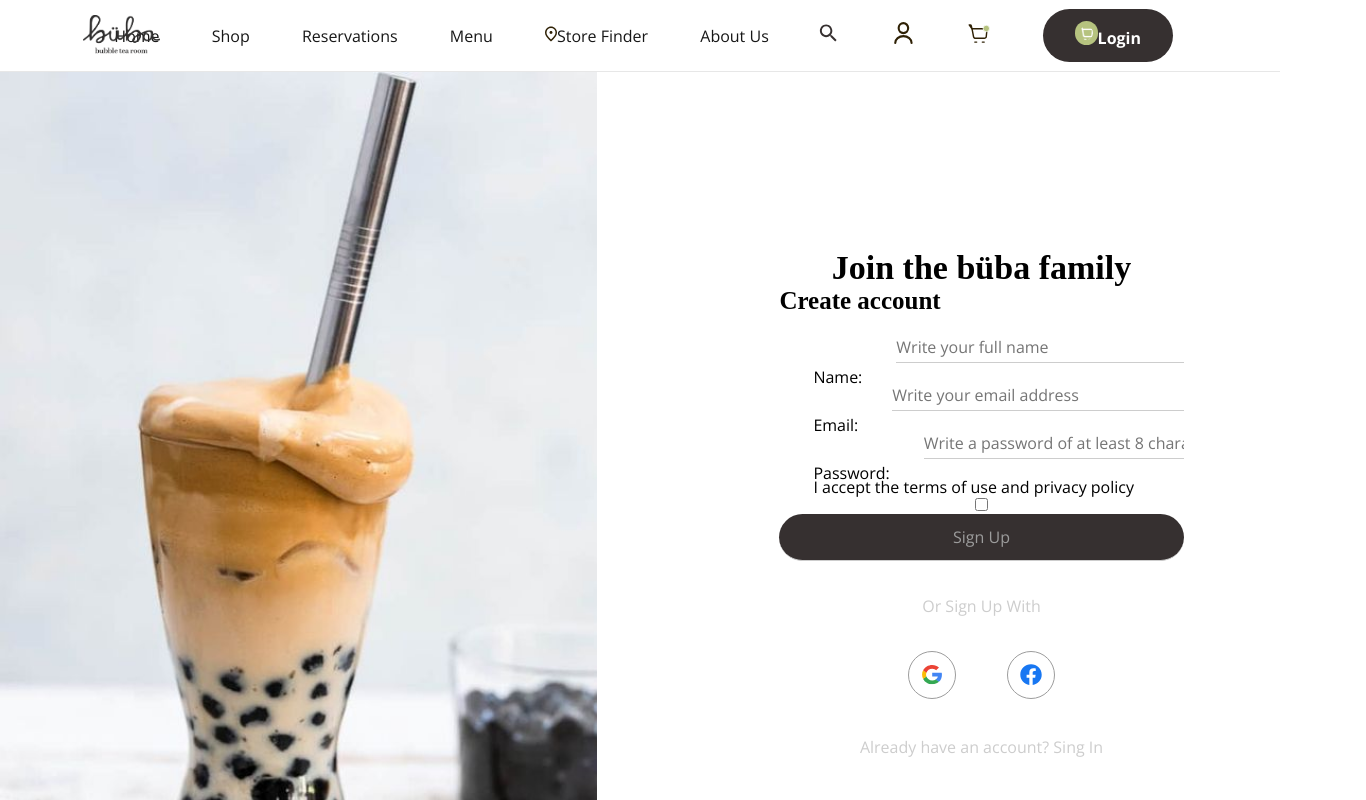
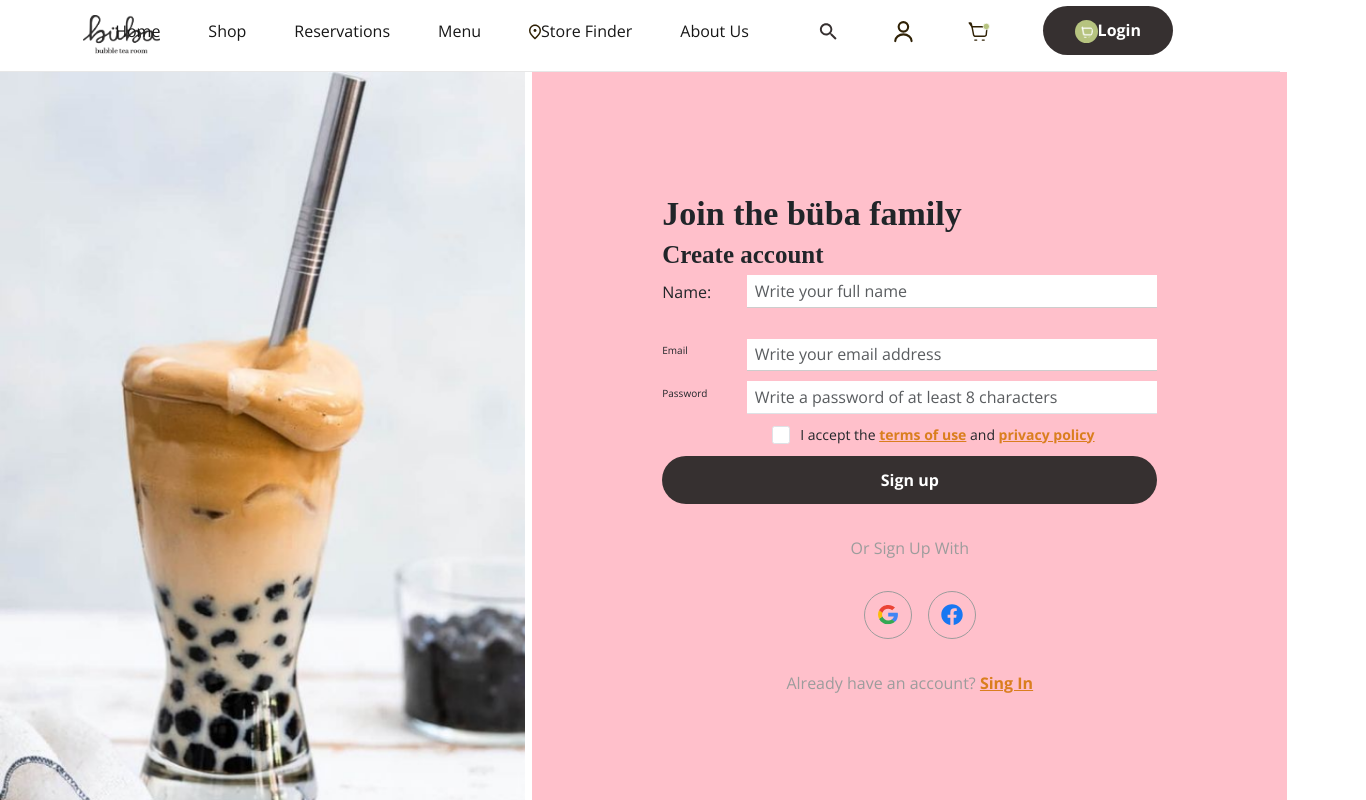
Before and after one commit to VictoriaNazra/bubaWebsite, a plain HTML site: page pages/login.html in a window 1280 px wide. Shown: the top 800 px of the page, 1366 px wide, since content can reach past the window. Drawn offline with nearby package versions, Linux system fonts and the light colour scheme; a web font is replaced by a local one.

Commit message:
Formulario de CSS cambiado por Formulario en Bootstrap

```diff
--- a/css/styles.css
+++ b/css/styles.css
@@ -853,17 +853,19 @@ Store Finder Page  .............................................................
     width: 2.1rem;
 }
 /***************   LogIn Page   ***************/
-.container_login{
+/* .container_login{
     width: 136.6rem;
     height: 89.6rem;
     display: flex;
     flex-direction: row;
     align-items: flex-start;
     padding: 0px;
-    /* position: absolute; */
-}
+    position: absolute;
+} */
+
+/* Formulario viejo, Sin Bootstrap ***************/
 /* Imagen  ***************/
-.container_loginLeft{
+/* .container_loginLeft{
     width: 59.7rem;
     height: 89.6rem;
     left: 0rem;
@@ -872,21 +874,55 @@ Store Finder Page  .............................................................
     flex-direction: row;
     align-items: flex-start;
     padding: 0px;
-    /* position: absolute; */
-}
+    position: absolute;
+ } */
 .container_loginLeft img{
     width: 100%;
 }
-/* Formulario   ***************/
 .container_loginRight{
-    width: 76.9rem;
-    height: 89.6rem;
-    display: flex;
+    /* display: flex;
     align-items: center;
     justify-content: center;
+    flex-direction: column; */
+    background-color: pink;
+}
+.formInputLogin{
+    border: none;
+    font-family: 'Open Sans', sans-serif;
+    font-weight: 400;
+    font-style: normal;
+    line-height: 24px;
+    font-size: 1.6rem;
+    color: #9C9C9C;
+    border-bottom: 1px solid #CDCDCD;
+    border-radius: 0px;
+    /* width: 100%; */
+}
+.formInputLoginText{
+    font-size: 1.6rem;
+}
+.container_loginForm{
+    width: 49.5rem;
+    /* height: 70.1rem;
+    display: flex;
     flex-direction: column;
+    justify-content: space-between; */
+    /* height: 71.1rem; */
 }
-.loginForm{
+.form-check-input{
+    height: 1.8rem;
+    width: 1.8rem;
+}
+.form-check-input:active{
+    color: red;
+}
+.form-check-label span{
+    color: #DA7E1E;
+    font-weight: bold;
+    text-decoration: underline;
+}
+
+/*.loginForm{
     border: none;
     display: flex;
     justify-content: center;
@@ -941,11 +977,21 @@ fieldset{
     align-items: center;
     flex-direction: column;
     justify-content: center;
+}*/
+.container_signUpSocials{
+    height: 16.9rem;
+    margin: 3.2rem;
 }
 .container_signUpSocials p{
     font-family: 'Open Sans', sans-serif;
     font-weight: 400;
     font-size: 1.6rem;
-    padding: 3.4rem;
-    color: #CDCDCD;
+    color: #9C9C9C;
 }
+.container_signUpSocials ul li a{
+    margin: 0.8rem;
+}
+
+.container_signUpSocials li{
+    list-style: none;
+}
--- a/pages/login.html
+++ b/pages/login.html
@@ -8,6 +8,7 @@
     <link rel="preconnect" href="https://fonts.googleapis.com">
     <link rel="preconnect" href="https://fonts.gstatic.com" crossorigin>
     <link href="https://fonts.googleapis.com/css2?family=Abhaya+Libre:wght@600;700&family=Open+Sans:wght@400;600;700&display=swap" rel="stylesheet">
+    <link href="https://cdn.jsdelivr.net/npm/bootstrap@5.3.0-alpha2/dist/css/bootstrap.min.css" rel="stylesheet" integrity="sha384-aFq/bzH65dt+w6FI2ooMVUpc+21e0SRygnTpmBvdBgSdnuTN7QbdgL+OapgHtvPp" crossorigin="anonymous">
     <link rel="stylesheet" href="../css/styles.css">
 </head>
 <body>
@@ -42,13 +43,65 @@
         </nav>
     </header>
     <main>
-        <div class="container_login">
+<!-- Imagen y formulario nuevos, con bootstrap -->
+        <div class="grid row gap-0">
+            <div class="container_loginLeft container col-5 ">
+                <img src="../assets/img/products/bubbleteamocka.png" alt="bubble tea mocka">
+            </div>
+            <div class="container_loginRight d-flex flex-column justify-content-center align-items-center col-7">
+                <!-- FORMULARIO NUEVO, CON BOOTSTRAP -->
+                <form class="container_loginForm">
+                    <h2>Join the büba family</h2>
+                    <h3>Create account</h3>
+                    <div>
+
+                    </div>
+                    <!-- Casilleros para -->
+                    <div>
+                        <div class="row mb-5">
+                            <label for="inputNamel3" class="col-sm-2 col-form-label formInputLoginText">Name:</label>
+                            <div class="col-sm-10">
+                                <input type="text" class="form-control formInputLogin" id="inputNamel3" placeholder="Write your full name" aria-label="Write your full name" aria-describedby="basic-addon2">
+                            </div>
+                        </div>
+                        <div class="row mb-3">
+                            <label for="inputEmail3" class="col-sm-2 col-form-label">Email</label>
+                            <div class="col-sm-10">
+                                <input type="email" class="form-control formInputLogin" id="inputEmail3" placeholder="Write your email address" aria-label="Write your email address" aria-describedby="basic-addon2">
+                            </div>
+                        </div>
+                        <div class="row mb-3">
+                            <label for="inputPassword3" class="col-sm-2 col-form-label">Password</label>
+                            <div class="col-sm-10">
+                                <input type="password" class="form-control border border-top-0 border-start-0 border-end-0 rounded-0 formInputLogin" id="inputPassword3" placeholder="Write a password of at least 8 characters" aria-label="Write a password of at least 8 characters" aria-describedby="basic-addon2">
+                            </div>
+                        </div>
+                    </div>
+                    <div class="row mb-3">
+                        <div class="col-sm-10 offset-sm-2">
+                            <div class="form-check">
+                                <input class="form-check-input mx-3" type="checkbox" id="gridCheck1">
+                                <label class="form-check-label body14Regular" for="gridCheck1">I accept the <span class="termslink">terms of use</span> and <span class="termslink">privacy policy</span></label>
+                            </div>
+                        </div>
+                    </div>
+                    <button type="submit" class="primary loginFormBtn container-fluid px-5">Sign up</button>
+                    <div class="container_signUpSocials d-flex flex-column  justify-content-between align-items-center ">
+                        <p>Or Sign Up With</p>
+                        <ul class="d-flex">
+                            <li><a href="#"><img src="../assets/icons/iconGoogleColor.svg" alt="Twitter"></a></li>
+                            <li><a href="#"><img src="../assets/icons/iconFbColor.svg" alt="Facebook"></a></li>
+                        </ul>
+                        <p class="form-check-label span">Already have an account? <span class="termslink">Sing In</span></p>
+                    </div>
+                </form>
+<!-- FORMULARIO VIEJO, SIN BOOTSTRAP -->
+        <!-- <div class="container_login">
             <div class="container_loginLeft">
                 <img src="../assets/img/products/bubbleteamocka.png" alt="bubble tea mocka">
             </div>
-            <div class="container_loginRight">
-                <h2>Join the büba family</h2>
-                <form class="loginForm" action="#" method="post" enctype="text/plain">
+        <div class="container_loginRight container-fluid"> -->
+                <!-- <form class="loginForm" action="#" method="post" enctype="text/plain">
                     <fieldset>
                         <legend>Create account</legend>
                         <div class="container_formGroup">
@@ -80,8 +133,7 @@
                         </ul>
                         <p>Already have an account? <span class="termslink">Sing In</span></p>
                     </div>
-
-                </form>
+                </form> -->
             </div>
         </div>
 
@@ -142,5 +194,6 @@
             <p>Büba © – All rights reserved</p>
         </div>
     </footer>
+    <script src="https://cdn.jsdelivr.net/npm/bootstrap@5.3.0-alpha2/dist/js/bootstrap.bundle.min.js" integrity="sha384-qKXV1j0HvMUeCBQ+QVp7JcfGl760yU08IQ+GpUo5hlbpg51QRiuqHAJz8+BrxE/N" crossorigin="anonymous"></script>
 </body>
 </html>
```
